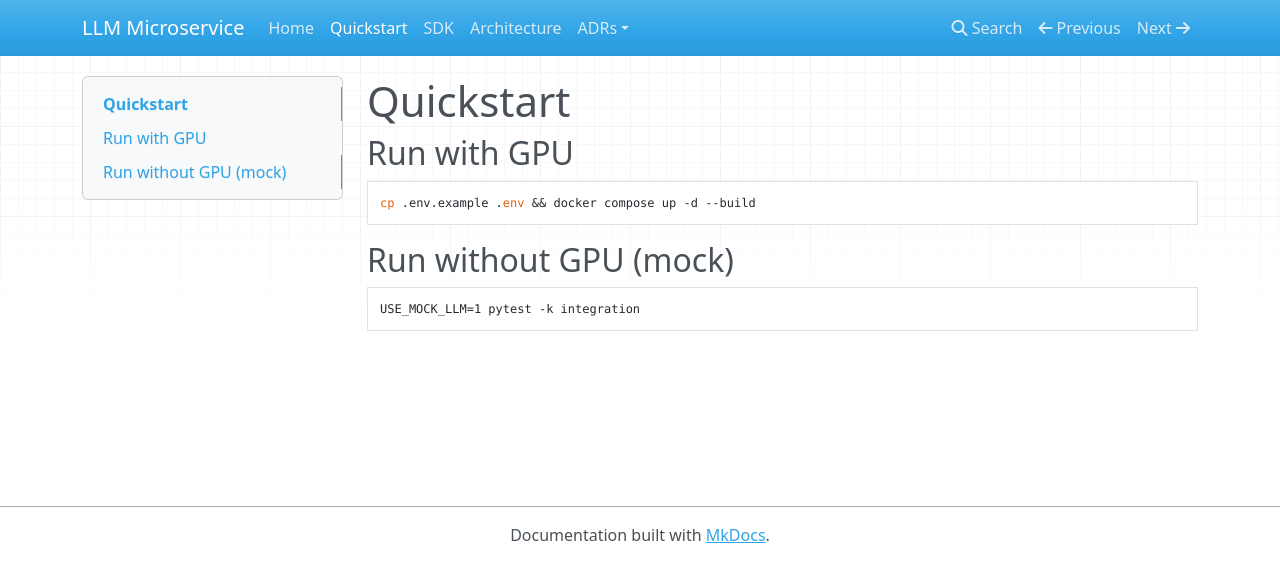
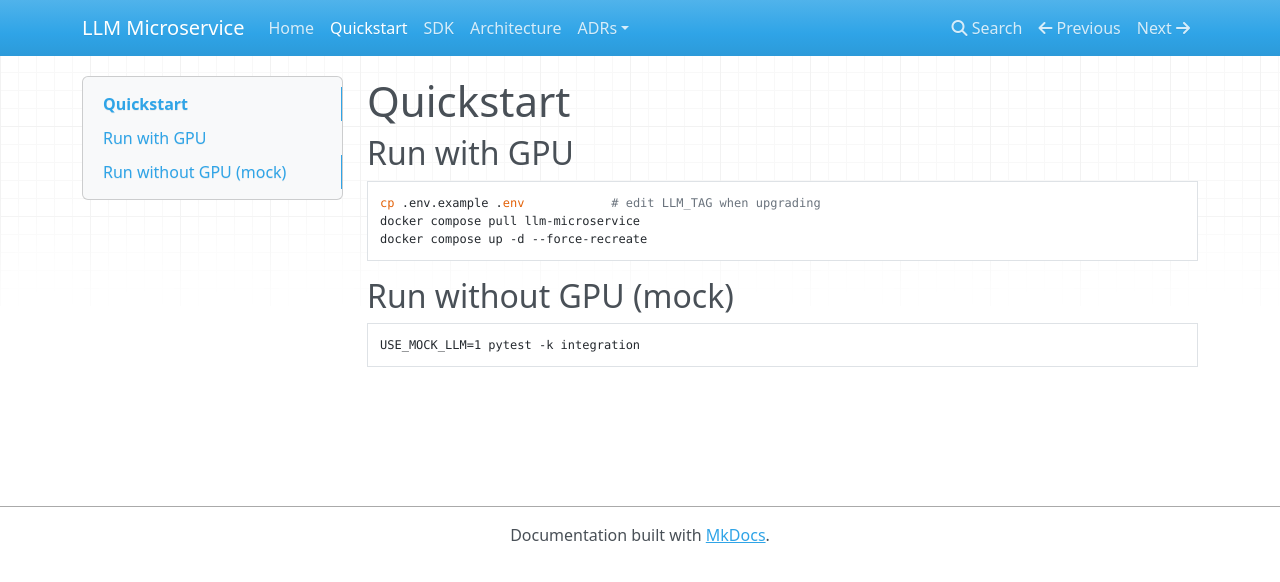
Before and after one commit to AlexBomber12/LLM_microservice, an MkDocs documentation site: the page built from docs/quickstart.md, in a window 1280 px wide. Shown: the top 582 px of the page. Built offline with MkDocs 1.6.1, drawn with Linux system fonts in a browser that asks for light colours; nearby versions of some CDN libraries.

Commit message:
feat: use env tag for image

````diff
--- a/docker-compose.yaml
+++ b/docker-compose.yaml
@@ -1,8 +1,6 @@
 services:
-  external-llm:
-    build:
-      context: .
-      dockerfile: docker/Dockerfile
+  llm-microservice:
+    image: ghcr.io/alexbomber12/llm_microservice:${LLM_TAG:-v1.2.1}
     runtime: nvidia
     environment:
       - MODEL_NAME          # pulled from .env
--- a/docs/quickstart.md
+++ b/docs/quickstart.md
@@ -2,7 +2,9 @@
 
 ## Run with GPU
 ```bash
-cp .env.example .env && docker compose up -d --build
+cp .env.example .env            # edit LLM_TAG when upgrading
+docker compose pull llm-microservice
+docker compose up -d --force-recreate
 ```
 
 ## Run without GPU (mock)
````
Also changed, not shown: README.md (+6 -0 lines), 1 other file.
